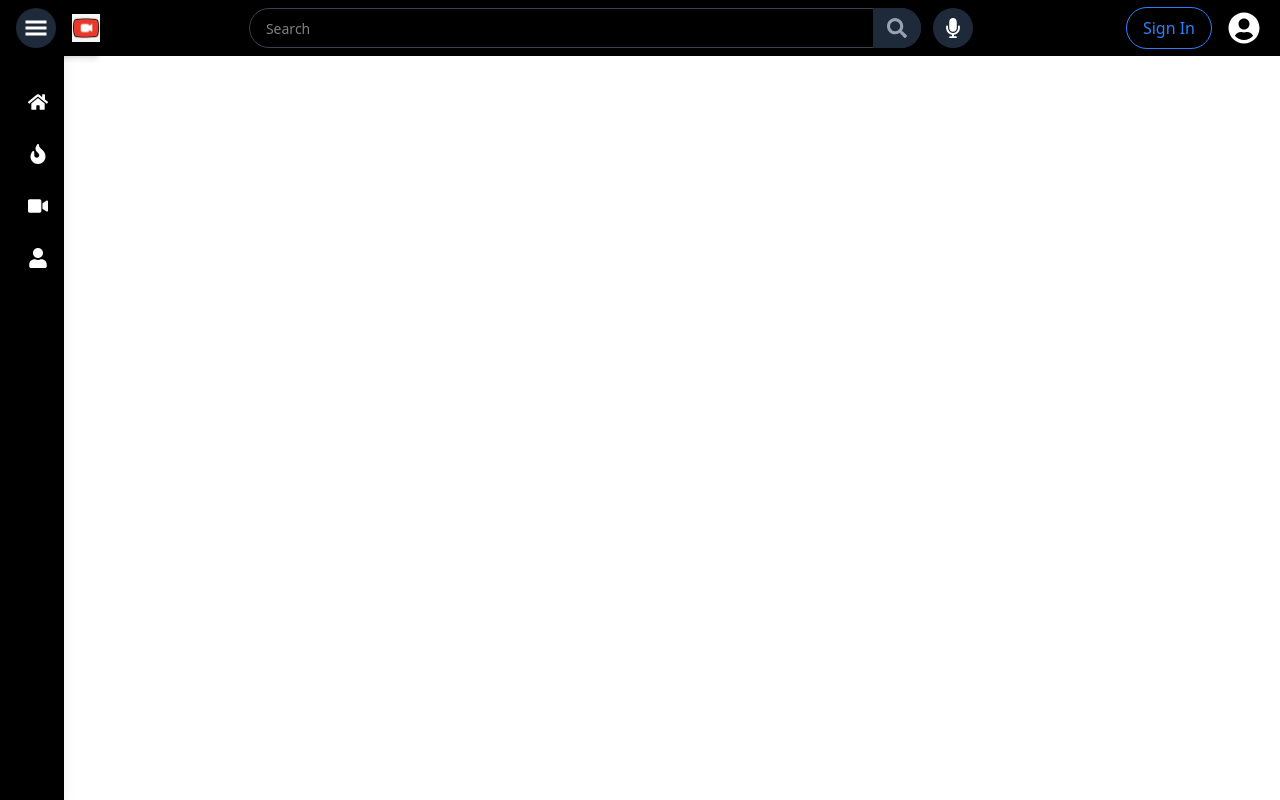
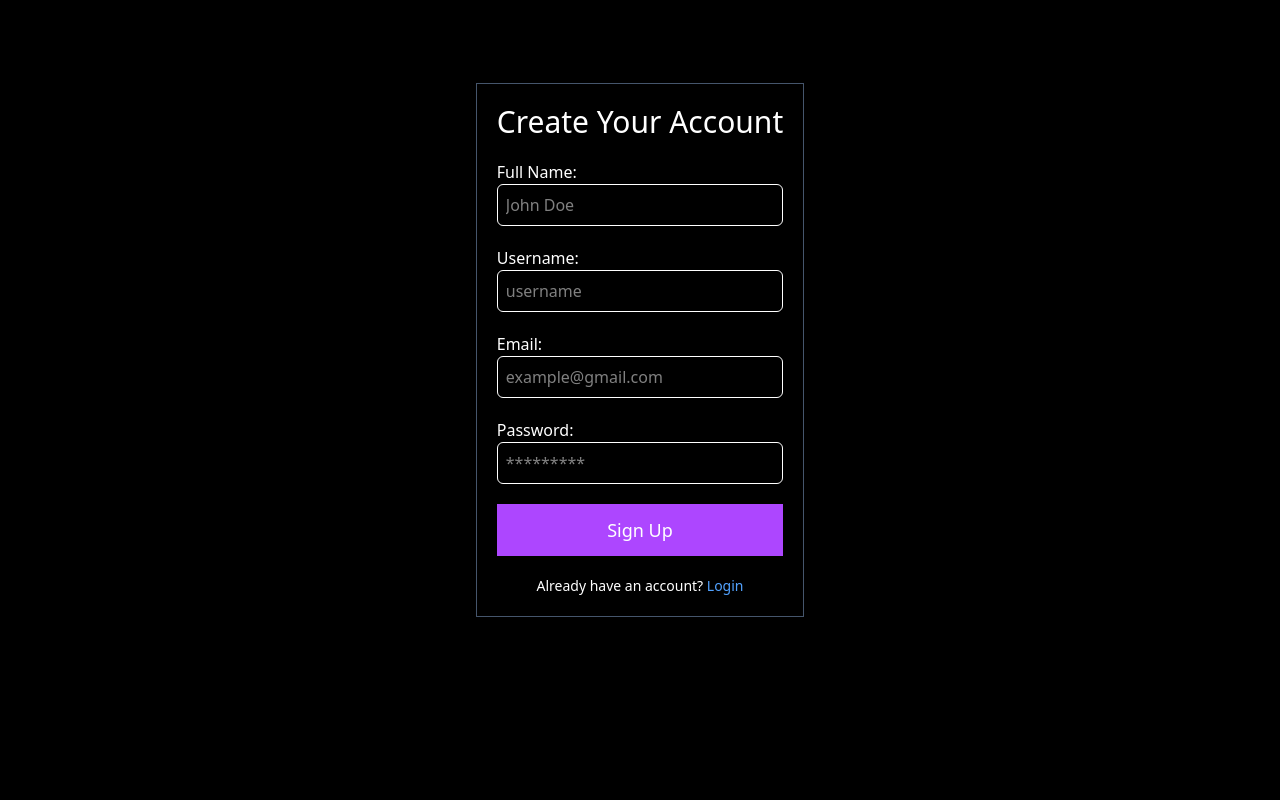
Before and after one commit to TanishTunwal/watchify-frontend, a React (Vite) app: page /signup in a window 1280 px wide. Built offline with nearby package versions, Linux system fonts and the light colour scheme.

Commit message:
feat: enhance navigation and layout with new routes and improved sidebar items

```diff
--- a/src/App.jsx
+++ b/src/App.jsx
@@ -1,12 +1,19 @@
-import { Routes, Route } from "react-router-dom";
+import { Routes, Route, useLocation } from "react-router-dom";
 import MyNavbar from "./components/Header/MyNavbar";
 import HomePage from "./components/HomePage";
+import LoginPage from "./components/LoginPage";
+import SignUpPage from "./components/SignUpPage";
 
 function App() {
+  const location = useLocation();
+
   return (
     <>
-      <MyNavbar />
+      {!(location.pathname === "/login" || location.pathname === "/signup") && <MyNavbar />}
+
       <Routes>
+        <Route path="/signup" element={<SignUpPage />} />
+        <Route path="/login" element={<LoginPage />} />
         <Route path="/" element={<HomePage />} />
       </Routes>
     </>
--- /dev/null
+++ b/src/components/FrontPageCard.jsx
@@ -0,0 +1,86 @@
+import { useState } from "react";
+import { FaEllipsisH } from "react-icons/fa";
+
+function FrontPageCard() {
+  const [openIndex, setOpenIndex] = useState(null);
+
+  const handleOptionClick = (option) => {
+    console.log(option);
+  };
+
+  const handleDotsClick = (index) => {
+    setOpenIndex(openIndex === index ? null : index); // Toggle dropdown visibility
+  };
+
+  return (
+    <div className="container mx-auto p-4">
+      <div className="grid xl:grid-cols-4 sm:grid-cols-2 grid-cols-1 gap-6 pl-14">
+        {[...Array(16)].map((_, index) => (
+          <div
+            key={index}
+            className="w-full sm:w-72 md:w-80 lg:w-96 cursor-pointer bg-black rounded-lg mb-8 p-4 flex flex-col justify-between relative"
+          >
+            {/* Video Thumbnail */}
+            <div className="w-full h-40 sm:h-44 md:h-48 lg:h-56 rounded-lg overflow-hidden mb-4">
+              <img
+                src="https://encrypted-tbn0.gstatic.com/images?q=tbn:ANd9GcTgCzs2TYmmdDA9LOA_odWyeDSdSMMEa7yZTg&s"
+                alt="Thumbnail"
+                className="w-full h-full object-cover"
+              />
+            </div>
+
+            {/* Video Info */}
+            <div className="flex items-center space-x-3">
+              {/* Channel Avatar */}
+              <div className="w-10 h-10 bg-gray-500 rounded-full">
+                <img
+                  src="https://encrypted-tbn0.gstatic.com/images?q=tbn:ANd9GcTgCzs2TYmmdDA9LOA_odWyeDSdSMMEa7yZTg&s"
+                  alt="Channel"
+                  className="w-full h-full rounded-full object-cover"
+                />
+              </div>
+
+              {/* Video Details */}
+              <div className="flex flex-col space-y-2">
+                <h3 className="text-white text-sm md:text-base font-semibold line-clamp-2">
+                  Video Title
+                </h3>
+                <p className="text-gray-400 text-xs md:text-sm">Channel Name</p>
+                <p className="text-gray-500 text-xs">1M views • 2 days ago</p>
+              </div>
+            </div>
+
+            {/* More Options (Dots) */}
+            <div className="absolute bottom-2 right-5">
+              <button
+                className="text-white text-2xl"
+                onClick={() => handleDotsClick(index)} // Pass the index of the clicked card
+              >
+                <FaEllipsisH />
+              </button>
+
+              {openIndex === index && (
+                <div className="absolute z-6 top-6 right-0 bg-black text-white rounded-md shadow-lg w-40 py-2">
+                  <button
+                    onClick={() => handleOptionClick("Download")}
+                    className="w-full text-left px-4 py-2 hover:bg-gray-700"
+                  >
+                    Download
+                  </button>
+                  <button
+                    onClick={() => handleOptionClick("Add to Playlist")}
+                    className="w-full text-left px-4 py-2 hover:bg-gray-700"
+                  >
+                    Add to Playlist
+                  </button>
+                </div>
+              )}
+            </div>
+          </div>
+        ))}
+      </div>
+    </div>
+  );
+}
+
+export default FrontPageCard;
--- a/src/components/Header/Logo.jsx
+++ b/src/components/Header/Logo.jsx
@@ -7,15 +7,15 @@ function Logo() {
     const [isOpen, setIsOpen] = useState(false);
 
     return (
-        <div className="relative flex items-center h-14 bg-black-900 text-white shadow-md">
+        <div className="relative flex items-center h-14 bg-black-900 text-white shadow-md z-20">
             <div
                 onClick={() => setIsOpen(!isOpen)}
-                className="w-10 h-10 flex items-center justify-center rounded-full bg-gray-800 hover:bg-gray-700 cursor-pointer z-10"
+                className="w-10 h-10 flex items-center justify-center rounded-full bg-gray-800 hover:bg-gray-700 cursor-pointer z-30"
             >
                 <GiHamburgerMenu className="w-6 h-6 text-white" />
             </div>
 
-            <img src={logo} alt="Logo" className="h-7 w-auto ml-4 cursor-pointer z-10" />
+            <img src={logo} alt="Logo" className="h-7 w-auto ml-4 cursor-pointer z-20 mr-5" />
             {/* <h1 className="bg-black text-2xl">WATCHIFY</h1> */}
 
             <SideBar isOpen={isOpen} setIsOpen={setIsOpen} />
--- a/src/components/Header/MyNavbar.jsx
+++ b/src/components/Header/MyNavbar.jsx
@@ -4,7 +4,7 @@ import UserAvatarLogo from "./UserAvatarLogo.jsx";
 
 function MyNavbar() {
   return (
-    <header className="bg-black h-14 w-full flex items-center px-4 justify-between">
+    <header className="bg-black h-14 w-full flex items-center px-4 justify-between fixed top-0 left-0 right-0 z-20">
       <Logo />
       <div className="flex-1 flex justify-center">
         <Search />
@@ -14,5 +14,4 @@ function MyNavbar() {
   );
 }
 
-
-export default MyNavbar
+export default MyNavbar;
--- a/src/components/Header/Search.jsx
+++ b/src/components/Header/Search.jsx
@@ -14,7 +14,7 @@ function Search() {
         </button>
       </div>
 
-      <button className="ml-3 p-2 w-10 h-10 rounded-full bg-gray-800 text-white flex items-center justify-center">
+      <button className="ml-3 p-2 pr-3 w-10 h-10 rounded-full bg-gray-800 text-white flex items-center justify-center">
         <FaMicrophone className="w-5 h-5" />
       </button>
     </div>
--- a/src/components/Header/UserAvatarLogo.jsx
+++ b/src/components/Header/UserAvatarLogo.jsx
@@ -1,14 +1,21 @@
 import { FaUserCircle } from "react-icons/fa";
+import { useNavigate } from "react-router-dom";
 
 function UserAvatarLogo() {
+  const navigate = useNavigate(); // Hook to get the navigate function
+
+  const handleSignInClick = () => {
+    navigate("/login"); // Navigates to the login page
+  };
+
   return (
     <div className="ml-auto flex items-center space-x-4 border-4">
-
-      <button className="hidden sm:flex items-center px-4 py-2 text-blue-500 border border-blue-500 rounded-full  transition">
+      <button
+        onClick={handleSignInClick}
+        className="hidden sm:flex items-center px-4 py-2 text-blue-500 border border-blue-500 rounded-full transition"
+      >
         Sign In
       </button>
-
-
       <FaUserCircle className="w-8 h-8 text-white cursor-pointer" />
     </div>
   );
--- a/src/components/HomePage.jsx
+++ b/src/components/HomePage.jsx
@@ -1,17 +1,23 @@
-import React, { useState } from 'react'
-import SideBar from './SideBar'
-import HomeSkeleton from '../skeleton/HomeSkeleton'
+import { useState } from 'react';
+import SideBar from './SideBar';
+import HomeSkeleton from '../skeleton/HomeSkeleton';
+// import FrontPageCard from './FrontPageCard';
+// import FrontPageCard from './FrontPageCard';
+// import HomeSkeleton from '../skeleton/HomeSkeleton';
 
 function HomePage() {
-    const [isOpen,setIsOpen] = useState(false)
-  return (
-    <div className="bg-black">
-        <div className='flex'>
-            <SideBar isOpen={isOpen} setIsOpen={setIsOpen} />
-            <HomeSkeleton />
+    const [isOpen, setIsOpen] = useState(false);
+
+    return (
+        <div className="bg-black min-h-screen">
+            <div className="flex">
+                <SideBar isOpen={isOpen} setIsOpen={setIsOpen} />
+                <div className="flex-1 p-5 overflow-y-auto">
+                    <HomeSkeleton />
+                </div>
+            </div>
         </div>
-    </div>
-  )
+    );
 }
 
-export default HomePage
+export default HomePage;
--- a/src/components/LoginPage.jsx
+++ b/src/components/LoginPage.jsx
@@ -57,7 +57,7 @@ function LoginPage() {
               </button>
 
               <p className="text-center text-sm">
-                Don&apos;t have an account? <a href="#" className="text-blue-400">Sign up</a>
+                Don&apos;t have an account? <a href="/signup" className="text-blue-400">Sign up</a>
               </p>
             </form>
           </div>
--- a/src/components/SideBar.jsx
+++ b/src/components/SideBar.jsx
@@ -1,11 +1,15 @@
-import { FaHome, FaFire, FaVideo, FaUser } from "react-icons/fa";
+import { FaHome, FaFire, FaVideo, FaHistory, FaListUl, FaClock, FaThumbsUp } from 'react-icons/fa';
 
 const menuItems = [
   { icon: <FaHome />, text: "Home" },
   { icon: <FaFire />, text: "Trending" },
   { icon: <FaVideo />, text: "Subscriptions" },
-  { icon: <FaUser />, text: "Profile" },
+  { icon: <FaHistory />, text: "History" },
+  { icon: <FaClock />, text: "Watch Later" },
+  { icon: <FaThumbsUp />, text: "Liked Videos" },
+  { icon: <FaListUl />, text: "Playlists" },
 ];
+
 
 const SideBar = ({ isOpen }) => {
   return (
--- /dev/null
+++ b/src/components/SignUpPage.jsx
@@ -0,0 +1,105 @@
+import { useForm } from 'react-hook-form';
+
+function SignupPage() {
+  const {
+    register,
+    handleSubmit,
+    formState: { errors },
+  } = useForm();
+
+  const onSubmit = (data) => {
+    console.log("Form Data:", data);
+    // Send the data to your backend for signup
+  };
+
+  return (
+    <div className="w-full h-screen text-white p-3 flex justify-center items-center pb-48 bg-black">
+      <div className="flex flex-wrap max-w-7xl flex-col space-y-5 justify-center items-center border border-slate-600 p-3 mt-20">
+        <form onSubmit={handleSubmit(onSubmit)} className="space-y-5 p-2">
+          <h1 className="flex justify-center items-center text-3xl">Create Your Account</h1>
+
+          <div>
+            <label className="block">Full Name:</label>
+            <input
+              type="text"
+              placeholder="John Doe"
+              {...register("fullname", {
+                required: "Full Name is required",
+              })}
+              className="p-2 border rounded-md w-full"
+            />
+            {errors.fullname && (
+              <p className="text-red-500">{errors.fullname.message}</p>
+            )}
+          </div>
+
+          <div>
+            <label className="block">Username:</label>
+            <input
+              type="text"
+              placeholder="username"
+              {...register("username", {
+                required: "Username is required",
+              })}
+              className="p-2 border rounded-md w-full"
+            />
+            {errors.username && (
+              <p className="text-red-500">{errors.username.message}</p>
+            )}
+          </div>
+
+          <div>
+            <label className="block">Email:</label>
+            <input
+              type="email"
+              placeholder="example@gmail.com"
+              {...register("email", {
+                required: "Email is required",
+                pattern: {
+                  value: /^[a-z0-9._%+-]+@[a-z0-9.-]+\.[a-z]{2,4}$/,
+                  message: "Please enter a valid email",
+                },
+              })}
+              className="p-2 border rounded-md w-full"
+            />
+            {errors.email && (
+              <p className="text-red-500">{errors.email.message}</p>
+            )}
+          </div>
+
+          <div>
+            <label className="block">Password:</label>
+            <input
+              type="password"
+              placeholder="*********"
+              {...register("password", {
+                required: "Password is required",
+                minLength: {
+                  value: 6,
+                  message: "Password must be at least 6 characters",
+                },
+              })}
+              className="p-2 border rounded-md w-full"
+            />
+            {errors.password && (
+              <p className="text-red-500">{errors.password.message}</p>
+            )}
+          </div>
+
+          <button
+            type="submit"
+            className="w-full sm:py-3 py-2 bg-purple-500 hover:bg-purple-700 text-lg"
+          >
+            Sign Up
+          </button>
+
+          <p className="text-center text-sm">
+            Already have an account? <a href="/login" className="text-blue-400">Login</a>
+          </p>
+        </form>
+      </div>
+    </div>
+  );
+}
+
+export default SignupPage;
--- a/src/main.jsx
+++ b/src/main.jsx
@@ -1,5 +1,4 @@
-import { StrictMode } from 'react'
-import { createRoot } from 'react-dom/client'
+
 import ReactDOM from "react-dom/client";
 import './index.css'
 import App from './App.jsx'
--- a/src/skeleton/HomeSkeleton.jsx
+++ b/src/skeleton/HomeSkeleton.jsx
@@ -4,7 +4,7 @@ function HomeSkeleton() {
     return (
         <div className=" container mx-auto p-4">
             <div className="grid xl:grid-cols-4 sm:grid-cols-2 grid-cols-1 gap-6 pl-14">
-                {[...Array(16)].map((_, index) => (
+                {[...Array(20)].map((_, index) => (
                     <div
                         key={index}
                         className={`${loadingSkeletonStyle} h-64 bg-gray-800 rounded-lg p-4 flex flex-col justify-end`}
```
